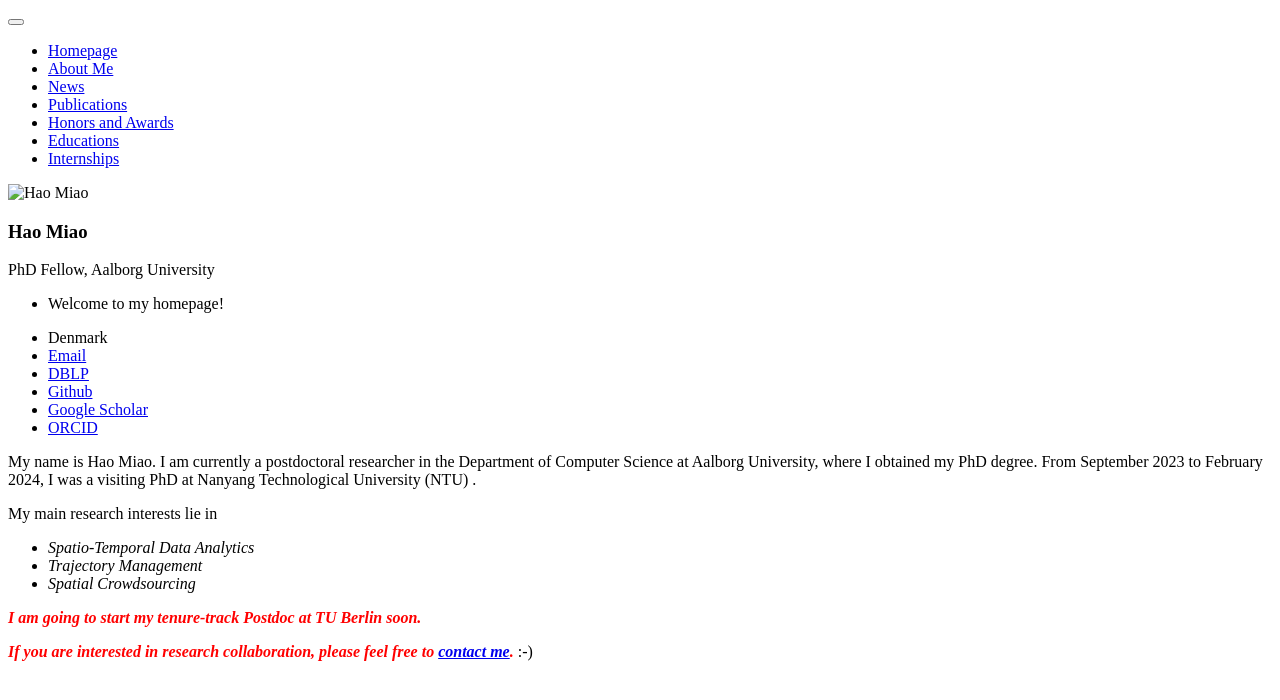
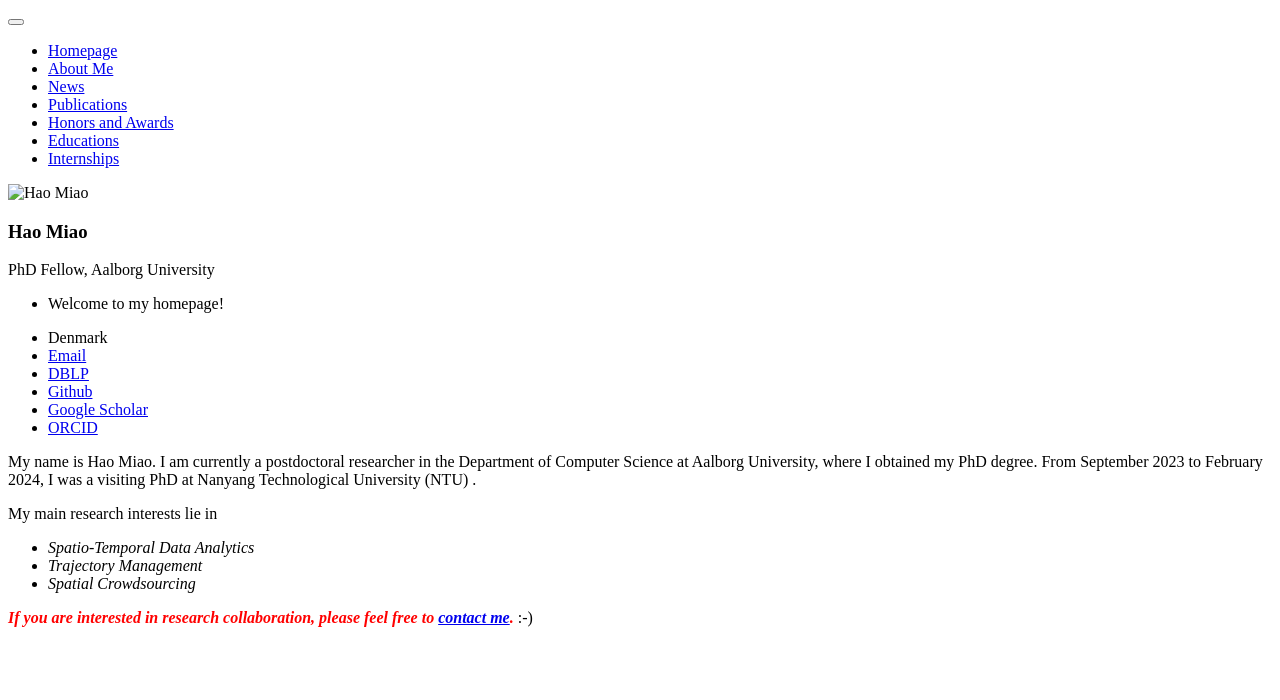
Before and after one commit to MiaoHaoSunny/MiaoHaoSunny.github.io, a Jekyll site: the page built from _pages/includes/intro.md, in a window 1280 px wide. Shown: the top 700 px of the page. Built offline with Jekyll 4.4.1, drawn with Linux system fonts in a browser that asks for light colours; our own code applies the rules of GitHub Pages for plain Markdown files.

Commit message:
Update intro.md

```diff
--- a/_pages/includes/intro.md
+++ b/_pages/includes/intro.md
@@ -11,6 +11,4 @@ My main research interests lie in
 <!-- I have published 10+ papers at top-tier DB/DM conferences and journals such as ICDE, CIKM, and TKDE. -->
 <!-- <a href='https://scholar.google.com/citations?user=eRouT0MAAAAJ'><img src="https://img.shields.io/endpoint?logo=Google%20Scholar&url=https%3A%2F%2Fcdn.jsdelivr.net%2Fgh%2FRayeRen%2Fmiaohaosunny.github.io@google-scholar-stats%2Fgs_data_shieldsio.json&labelColor=f6f6f6&color=9cf&style=flat&label=citations"></a> -->
 
-<em><i><b><font color="red">I am going to start my tenure-track Postdoc at TU Berlin soon.</font></b></i></em>
-
 <em><i><b><font color="red">If you are interested in research collaboration, please feel free to <a href="mailto:haom@cs.aau.dk">contact me</a>.</font></b></i></em> :-)
```
